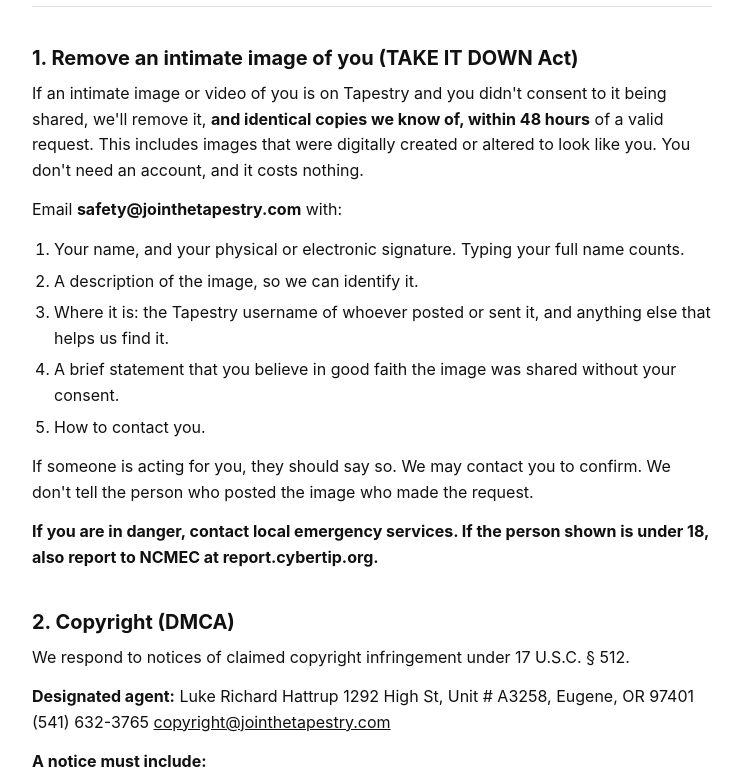
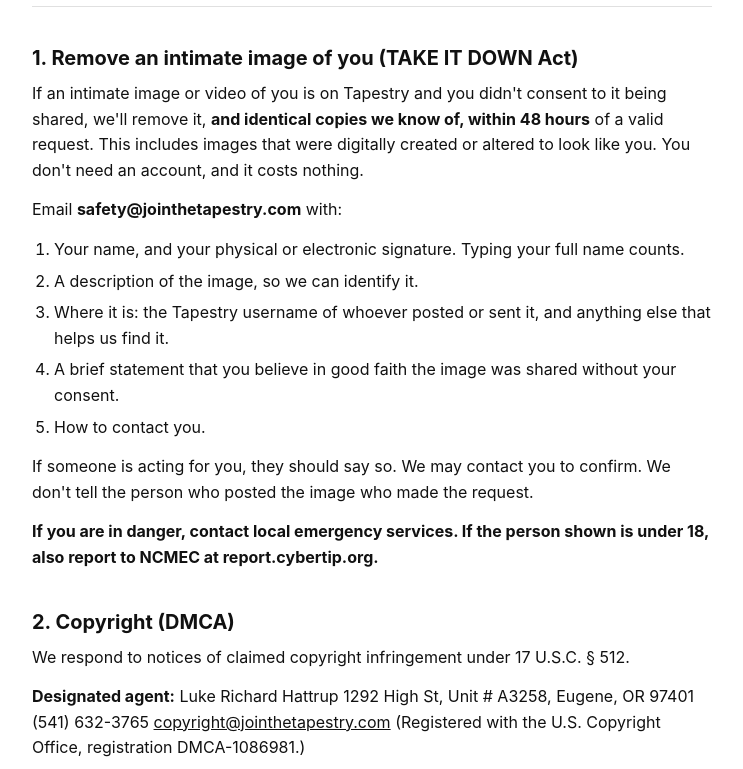
Before and after one commit to TobascoBoy/ProjectTapestry, a plain HTML site: page copyright/index.html in a window 1280 px wide. Shown: the part 184-953 px from the top of the page, without its empty margins (268-1011 px from the left). Drawn offline with Linux system fonts and the light colour scheme.

Commit message:
Copyright page: DMCA designated agent registration DMCA-1086981
Co-Authored-By: Claude Fable 5.2 <noreply@anthropic.com>

```diff
--- a/copyright/index.html
+++ b/copyright/index.html
@@ -72,7 +72,7 @@
 <p><strong>If you are in danger, contact local emergency services. If the person shown is under 18, also report to NCMEC at report.cybertip.org.</strong></p>
 <h2>2. Copyright (DMCA)</h2>
 <p>We respond to notices of claimed copyright infringement under 17 U.S.C. § 512.</p>
-<p><strong>Designated agent:</strong> Luke Richard Hattrup 1292 High St, Unit # A3258, Eugene, OR 97401 (541) 632-3765 <a href="mailto:copyright@jointhetapestry.com">copyright@jointhetapestry.com</a></p>
+<p><strong>Designated agent:</strong> Luke Richard Hattrup 1292 High St, Unit # A3258, Eugene, OR 97401 (541) 632-3765 <a href="mailto:copyright@jointhetapestry.com">copyright@jointhetapestry.com</a> (Registered with the U.S. Copyright Office, registration DMCA-1086981.)</p>
 <p><strong>A notice must include:</strong></p>
 <ol><li>Your physical or electronic signature.</li><li>Identification of the copyrighted work you say is infringed.</li><li>Identification of the material on Tapestry, and enough information for us to find it (for example the username and a description).</li><li>Your contact information.</li><li>A statement that you have a good-faith belief the use is not authorised by the copyright owner, its agent, or the law.</li><li>A statement that the notice is accurate and, <strong>under penalty of perjury</strong>, that you are the owner or authorised to act for them.</li></ol>
 <p><strong>What we do with a notice.</strong> If it is complete, we remove or disable the material promptly and tell the person who posted it, including a copy of the notice.</p>
```
